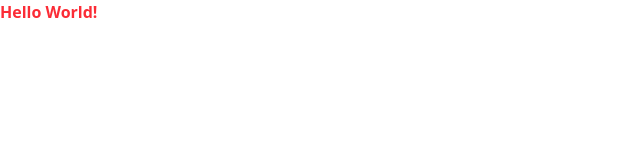
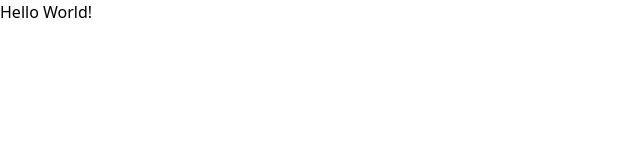
Before and after one commit to MGFNolan/hebden-bridge-chess-club, a React (Vite) app: page / in a window 1280 px wide. Shown: the top 160 px of the page, without its empty margins (0-640 px from the left). Built offline with nearby package versions, Linux system fonts and the light colour scheme.

Commit message:
2. remove unused css

```diff
--- a/src/index.css
+++ b/src/index.css
@@ -1,5 +1 @@
 @import 'tailwindcss';
-
-p {
-    @apply font-bold text-red-500;
-}
```
